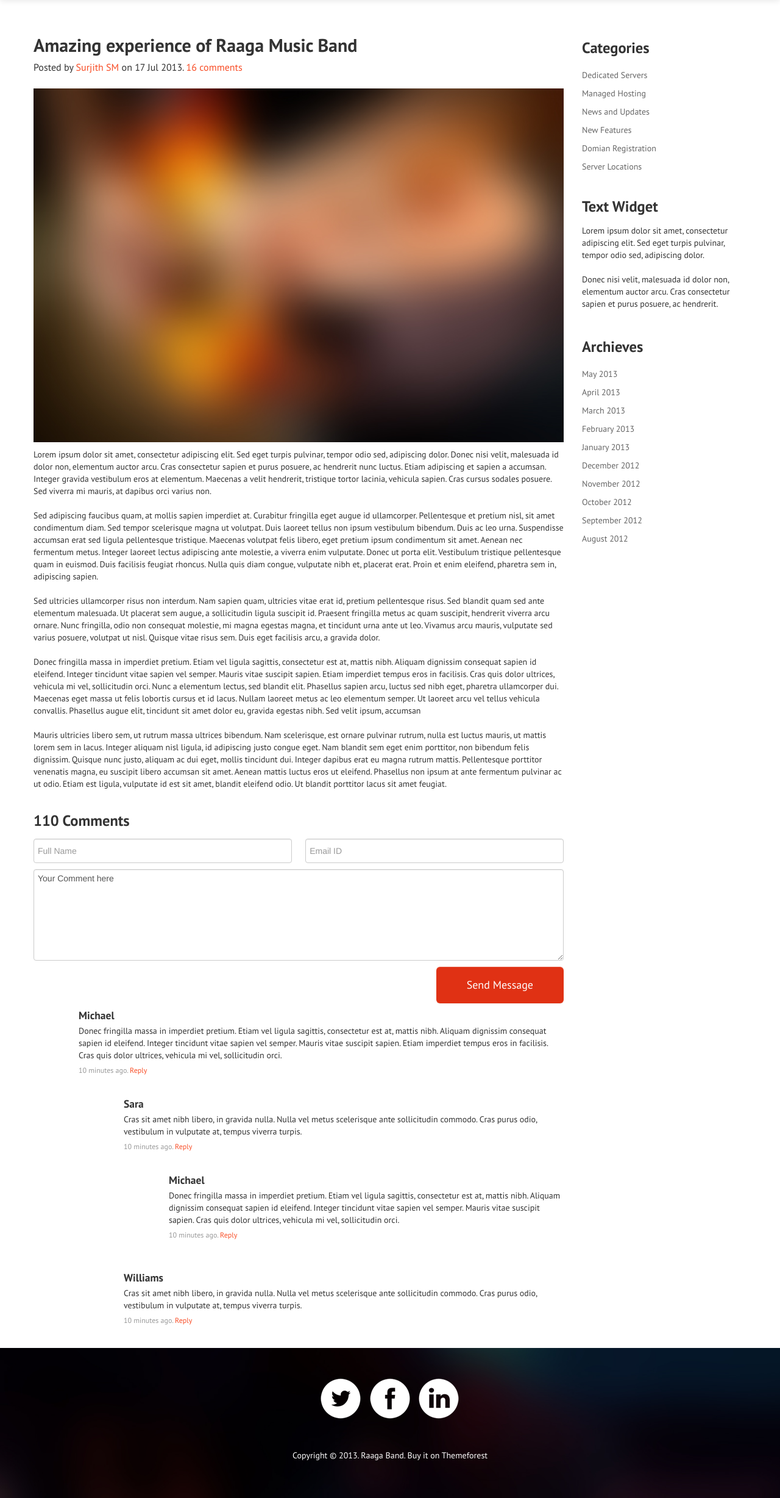
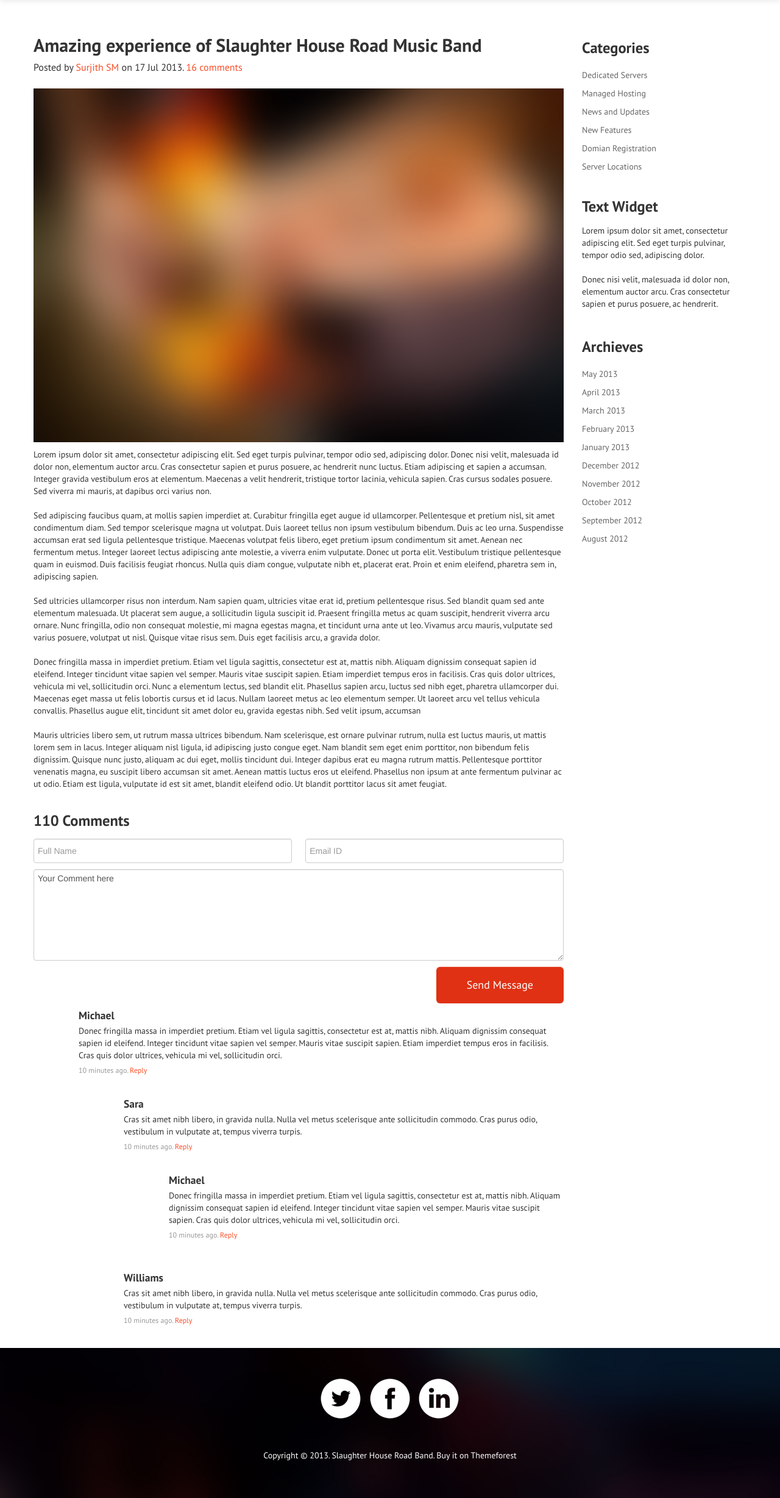
Before and after one commit to riksidhu/slaughterhouseroadofficial, a PHP site: page /blog-post.html in a window 1280 px wide. Shown: the part 60-2516 px from the top of the page at 61% size. Run offline with PHP 8.4, Linux system fonts and the light colour scheme.

Commit message:
Updating Band Name

```diff
--- a/404.html
+++ b/404.html
@@ -2,7 +2,7 @@
 <html>
 <head>
 <meta charset="utf-8">
-<title>Raaga - Responsive Parallax Template for Bands</title>
+<title>Slaughter House Road - Responsive Parallax Template for Bands</title>
 <meta name="viewport" content="width=device-width, initial-scale=1.0">
 <!-- Bootstrap -->
 <link href="css/bootstrap.css" rel="stylesheet">
--- a/blog-post.html
+++ b/blog-post.html
@@ -3,7 +3,7 @@
 
 <head>
     <meta charset="utf-8">
-    <title>Raaga - Responsive Parallax Template for Bands</title>
+    <title>Slaughter House Road - Responsive Parallax Template for Bands</title>
     <meta name="viewport" content="width=device-width, initial-scale=1.0">
     <!-- Bootstrap -->
     <link href="css/bootstrap.css" rel="stylesheet">
@@ -70,7 +70,7 @@
         <div class="row-fluid blog">
             <div class="span9">
                 <div class="blogpost">
-                    <h1 class="title">Amazing experience of Raaga Music Band</h1>
+                    <h1 class="title">Amazing experience of Slaughter House Road Music Band</h1>
                     <h3 class="subtitle">Posted by <a href="#">Surjith SM</a> on 17 Jul 2013. <a href="#">16 comments</a></h3>
                     <img src="images/blog_img2.jpg" alt="blog img">
                     <p>Lorem ipsum dolor sit amet, consectetur adipiscing elit. Sed eget turpis pulvinar, tempor odio sed, adipiscing dolor. Donec nisi velit, malesuada id dolor non, elementum auctor arcu. Cras consectetur sapien et purus posuere, ac hendrerit nunc luctus. Etiam adipiscing et sapien a accumsan. Integer gravida vestibulum eros at elementum. Maecenas a velit hendrerit, tristique tortor lacinia, vehicula sapien. Cras cursus sodales posuere. Sed viverra mi mauris, at dapibus orci varius non.
@@ -176,7 +176,7 @@
                     <a href="http://web3canvas.com/" target="_blank"><img src="images/linkedin_icon.png" alt="linkedin"></a>
                 </div>
             </div>
-            <p class="text-center">Copyright &copy; 2013. Raaga Band. Buy it on Themeforest</p>
+            <p class="text-center">Copyright &copy; 2013. Slaughter House Road Band. Buy it on Themeforest</p>
         </div>
     </div>
 
--- a/blog.html
+++ b/blog.html
@@ -80,7 +80,7 @@
                     <p><a href="blog-post.html" class="btn btn-danger">READ MORE</a></p>
                 </div>
                 <div class="blogpost">
-                    <h1 class="title">Amazing experience of Raaga Music Band</h1>
+                    <h1 class="title">Amazing experience of Slaughter House Road Music Band</h1>
                     <h3 class="subtitle">Posted by <a href="#">Surjith SM</a> on 17 Jul 2013. <a href="#">16 comments</a></h3>
                     <img src="images/blog_img.jpg" alt="blog img">
                     <p>Lorem ipsum dolor sit amet, consectetur adipiscing elit. Sed eget turpis pulvinar, tempor odio sed, adipiscing dolor. Donec nisi velit, malesuada id dolor non, elementum auctor arcu. Cras consectetur sapien et purus posuere, ac hendrerit nunc luctus. Etiam adipiscing et sapien a accumsan. Integer gravida vestibulum eros at elementum. Maecenas a velit hendrerit, tristique tortor lacinia, vehicula sapien. Cras cursus sodales posuere. Sed viverra mi mauris, at dapibus orci varius non.</p>
--- a/contact.php
+++ b/contact.php
@@ -5,7 +5,7 @@
 $msg   = $_REQUEST["msg"];
 $to    = "surjithctly@gmail.com";
 if (isset($email) && isset($name) && isset($msg)) {
-    $subject = "$name sent you a message via Raaga";
+    $subject = "$name sent you a message via Slaughter House Road";
 		$headers = "MIME-Version: 1.0" . "\r\n";
 $headers .= "Content-type:text/html;charset=iso-8859-1" . "\r\n";
 $headers .= "From: ".$name." <".$email.">\r\n"."Reply-To: ".$email."\r\n" ;
--- a/css/band.css
+++ b/css/band.css
@@ -3,7 +3,7 @@
 
 
 /*
-Theme Name: Raaga - Responsive Parallax Template for Bands
+Theme Name: Slaughter House Road - Responsive Parallax Template for Bands
 Version: 1.0
 Author: Surjith SM
 Author URI: http://themeforest.net/user/surjithctly
--- a/index.html
+++ b/index.html
@@ -2,7 +2,7 @@
 <html>
 <head>
 <meta charset="utf-8">
-<title>Raaga - Responsive Parallax Template for Bands</title>
+<title>Slaughter House Road - Responsive Parallax Template for Bands</title>
 <meta name="viewport" content="width=device-width, initial-scale=1.0">
 <!-- Bootstrap -->
 <link href="css/bootstrap.css" rel="stylesheet">
@@ -167,7 +167,7 @@
     <div class="span4">
       <div class="thumbnail">
         <div class="caption">
-          <h3>RAAGA MUSIC FESTIVAL</h3>
+          <h3>Slaughter House Road Band</h3>
           <p>OCT 22, 08:30 PM</p>
           <p class="text-center"><a href="#" class="btn btn-med">TICKETS</a> </p>
         </div>
@@ -197,7 +197,7 @@
       <div class="span4">
         <div class="thumbnail">
           <div class="caption">
-            <h3>MUSIC WITH RAAGA BAND</h3>
+            <h3>MUSIC WITH Slaughter House Road BAND</h3>
             <p>OCT 22, 08:30 PM</p>
             <p class="text-center"><a href="#" class="btn btn-med">TICKETS</a> </p>
           </div>
--- a/soon.html
+++ b/soon.html
@@ -3,7 +3,7 @@
 
 <head>
     <meta charset="utf-8">
-    <title>Raaga - Responsive Parallax Template for Bands</title>
+    <title>Slaughter House Road - Responsive Parallax Template for Bands</title>
     <meta name="viewport" content="width=device-width, initial-scale=1.0">
     <!-- Bootstrap -->
     <link href="css/bootstrap.css" rel="stylesheet">
```
